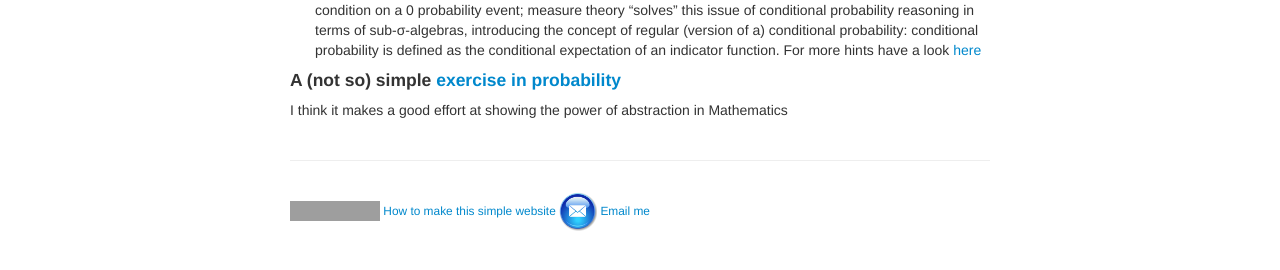
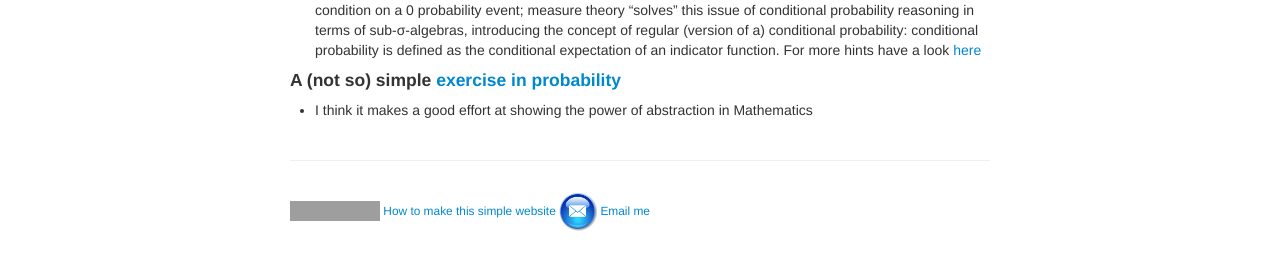
Before and after one commit to martinoischia/first-web-page, a Jekyll site: the page built from pages/university.md, in a window 1280 px wide. Shown: the part 342-612 px from the top of the page. Built offline with Jekyll 4.4.1, drawn with Linux system fonts in a browser that asks for light colours; a script that is not in the unit is left out; grey boxes are pictures that could not be loaded.

Commit message:
nokogiri

```diff
--- a/pages/university.md
+++ b/pages/university.md
@@ -28,4 +28,4 @@ probability is defined as the conditional expectation of an indicator function.
 have a look [here](https://en.wikipedia.org/wiki/Conditional_probability_distribution#Measure-theoretic_formulation)
 
 #### A (not so) simple [exercise in probability](university/exercise probability.html)
-I think it makes a good effort at showing the power of abstraction in Mathematics
+- I think it makes a good effort at showing the power of abstraction in Mathematics
```
